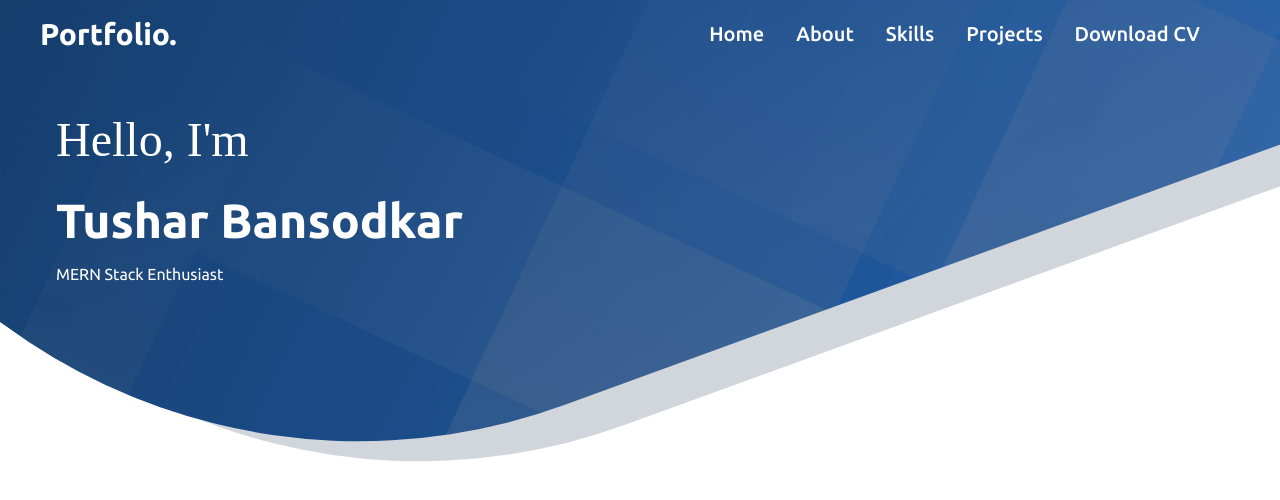
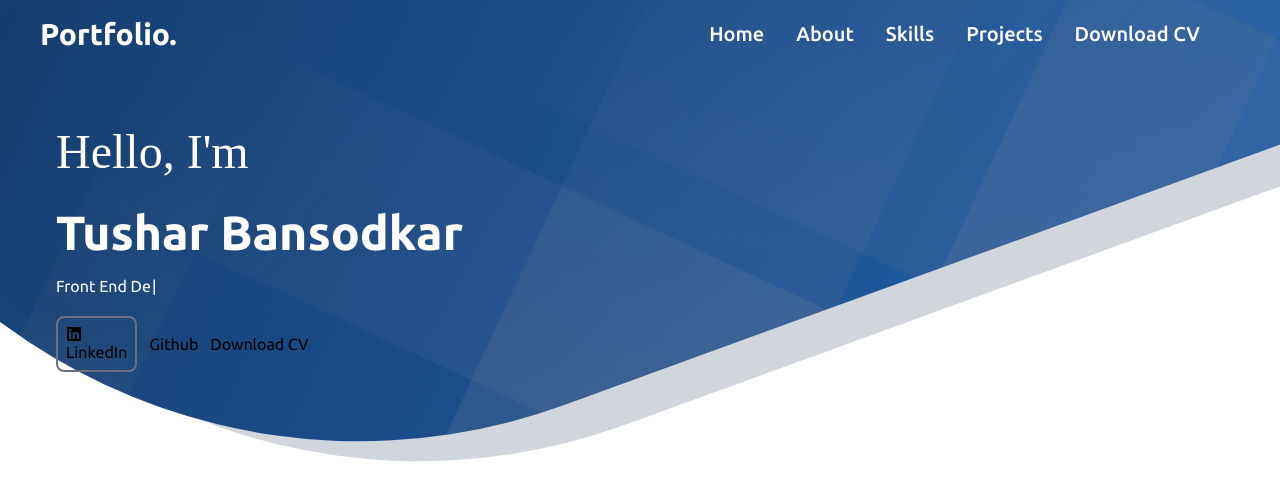
Before and after one commit to tusharbansodkar/portfolio, a React (Vite) app: page / in a window 1280 px wide. Shown: the top 500 px of the page. Built offline with nearby package versions, Linux system fonts and the light colour scheme; a web font is replaced by a local one.

Commit message:
added typewriter animation

```diff
--- a/package.json
+++ b/package.json
@@ -13,7 +13,9 @@
     "@tailwindcss/vite": "^4.1.11",
     "react": "^19.1.0",
     "react-dom": "^19.1.0",
-    "tailwindcss": "^4.1.11"
+    "react-icons": "^5.5.0",
+    "tailwindcss": "^4.1.11",
+    "typewriter-effect": "^2.22.0"
   },
   "devDependencies": {
     "@eslint/js": "^9.30.1",
--- a/src/components/Intro.tsx
+++ b/src/components/Intro.tsx
@@ -1,6 +1,10 @@
+import Typewriter from "typewriter-effect";
+import { FaLinkedin } from "react-icons/fa";
+import { FaGithub } from "react-icons/fa";
+
 const Intro = () => {
   return (
-    <div className="absolute top-0 left-0 flex items-center z-8 m-auto w-[100%] h-[400px] ">
+    <div className="absolute top-0 left-0 flex items-center z-8 m-auto w-[100%] h-[500px] ">
       <div className="leading-5 pl-14">
         <h1 className="font-[Londrina_Outline] text-white text-5xl mb-8">
           Hello, I'm
@@ -8,7 +12,32 @@ const Intro = () => {
         <h1 className="text-5xl font-semibold text-white mb-5">
           Tushar Bansodkar
         </h1>
-        <h1 className="text-white">MERN Stack Enthusiast</h1>
+        <h1 className="text-white text-">
+          <Typewriter
+            options={{
+              strings: [
+                "Front End Developer",
+                "React Developer",
+                "Full Stack Developer",
+                "MERN Stack Enthusiast",
+              ],
+              autoStart: true,
+              loop: true,
+            }}
+          />
+        </h1>
+        <div className="flex space-x-3 mt-5">
+          <button className="border-2 border-gray-500 p-2 rounded-lg">
+            <span>
+              <FaLinkedin />
+            </span>
+            <span>LinkedIn</span>
+          </button>
+
+          <button>Github</button>
+
+          <button>Download CV</button>
+        </div>
       </div>
     </div>
   );
```
Also changed, not shown: 1 other file (tests, documents, lock files or other folders).
